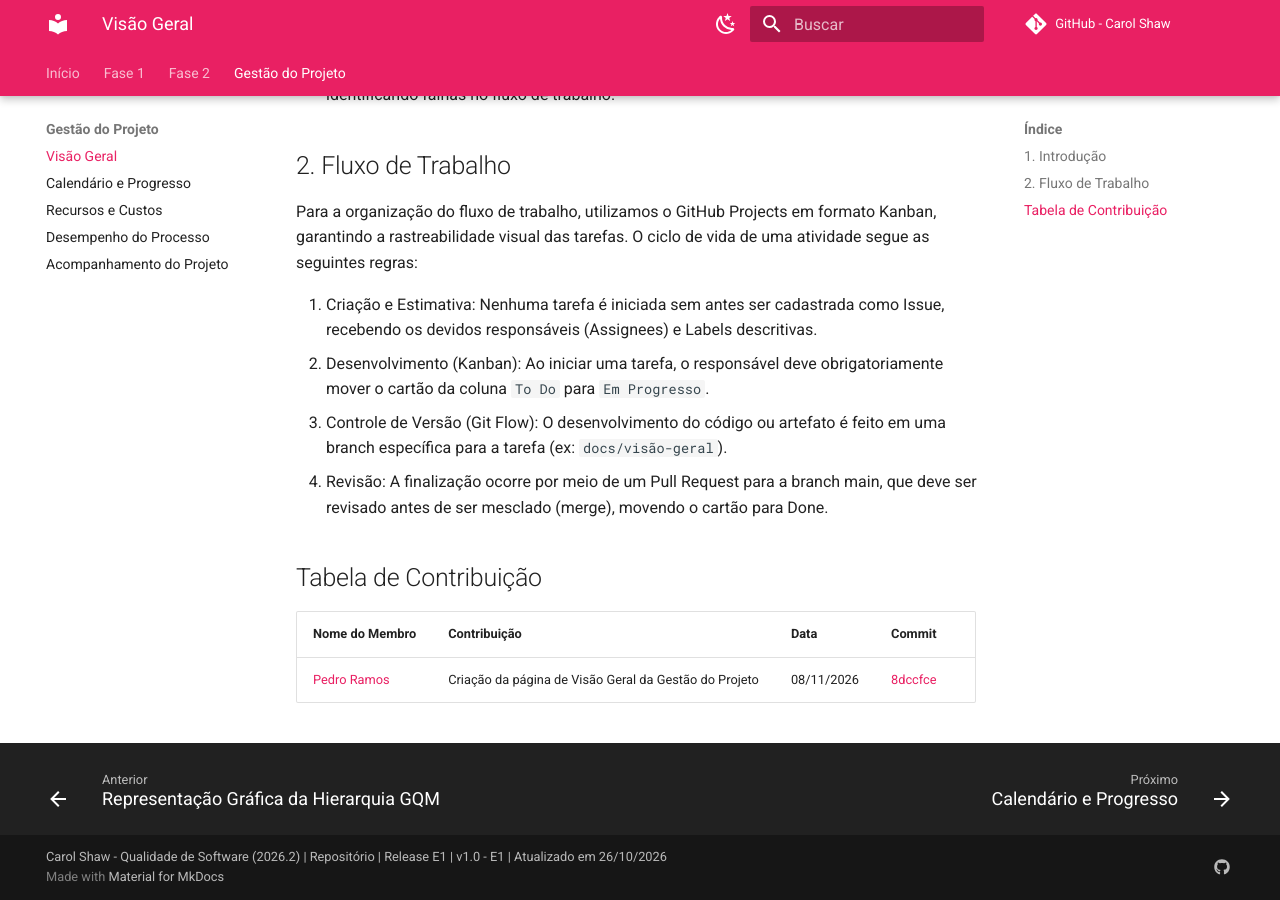
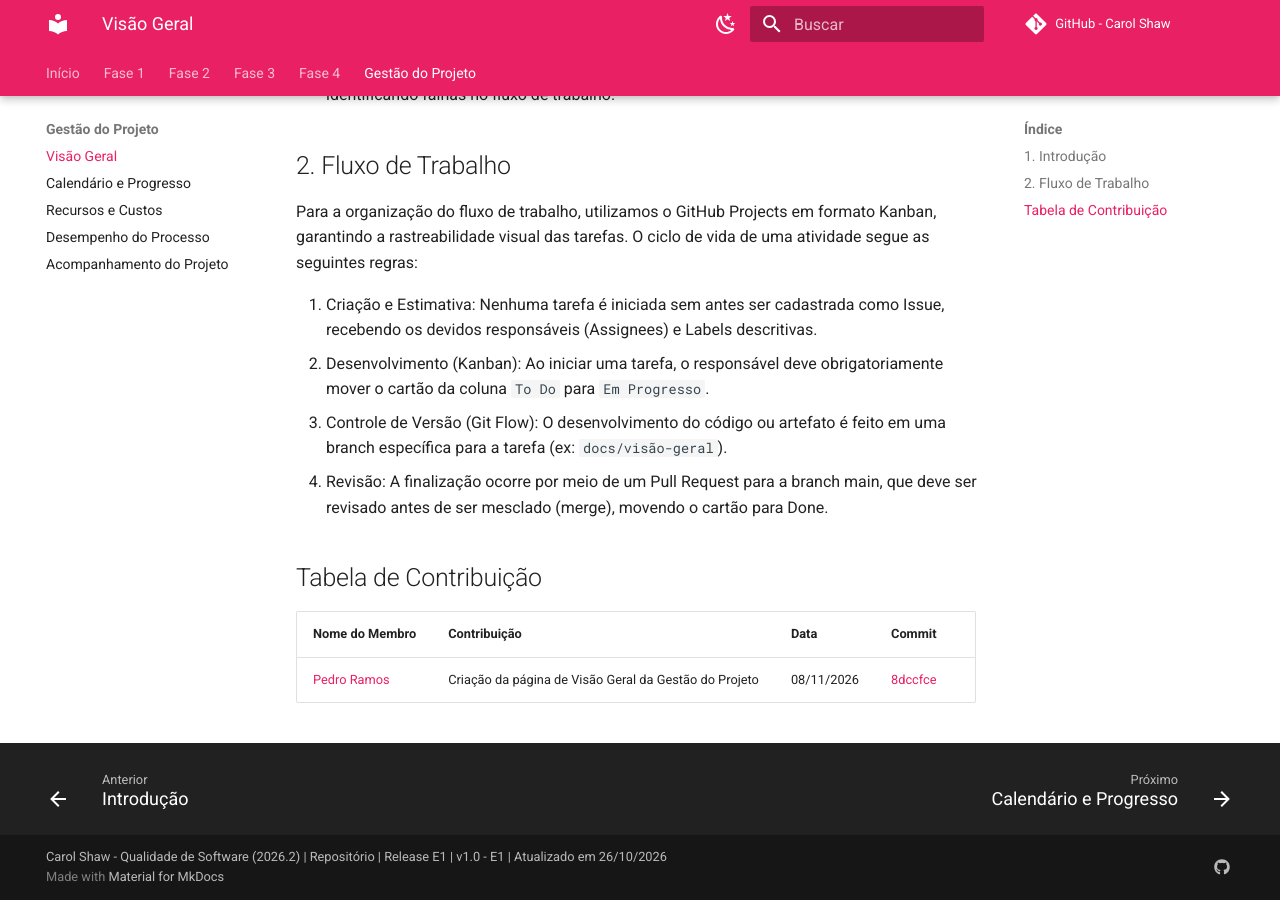
Before and after one commit to FCTE-Qualidade-de-Software-1/2026-2_T02_CAROL_SHAW, an MkDocs documentation site: the page built from docs/gestao/visao-geral.md, in a window 1280 px wide and 900 px high, scrolled down 526 px. Built offline with MkDocs 1.6.1 and Material for MkDocs 9.7.7, drawn with Linux system fonts in a browser that asks for light colours; comment, search, counter and statistics services are not loaded; part of the change alters nothing that is shown.

Commit message:
docs/Preparação do GitPages para as Fases 3 e 4 - #44 #48 #51

```diff
--- a/mkdocs.yml
+++ b/mkdocs.yml
@@ -96,6 +96,17 @@ nav:
       - Desdobramento GQM e Critérios de Julgamento: fase2/metricas-julgamento.md
       - Representação Gráfica da Hierarquia GQM: fase2/rastreabilidade-diagrama GQM.md
 
+  - Fase 3:
+      - Introdução: fase3/introducao.md
+      - Procedimentos: fase3/procedimentos.md
+      - Recursos: fase3/recursos.md
+
+  - Fase 4:
+      - Introdução: fase4/introducao.md
+      - Coleta de Dados: fase4/coleta.md
+      - Análise de Dados: fase4/analise.md
+      - Resultados e Conclusões: fase4/resultados.md
+
   - Gestão do Projeto:
       - Visão Geral: gestao/visao-geral.md
       - Calendário e Progresso: gestao/calendario.md
```
Also changed, not shown: docs/fase3/1-metodo.md (added), docs/fase3/2-procedimentos.md (added), docs/fase3/3-recursos.md (added), docs/fase3/introducao.md (added), docs/fase4/1-coleta.md (added), docs/fase4/2-analise.md (added), docs/fase4/3-resultados.md (added), docs/fase4/introducao.md (added).
